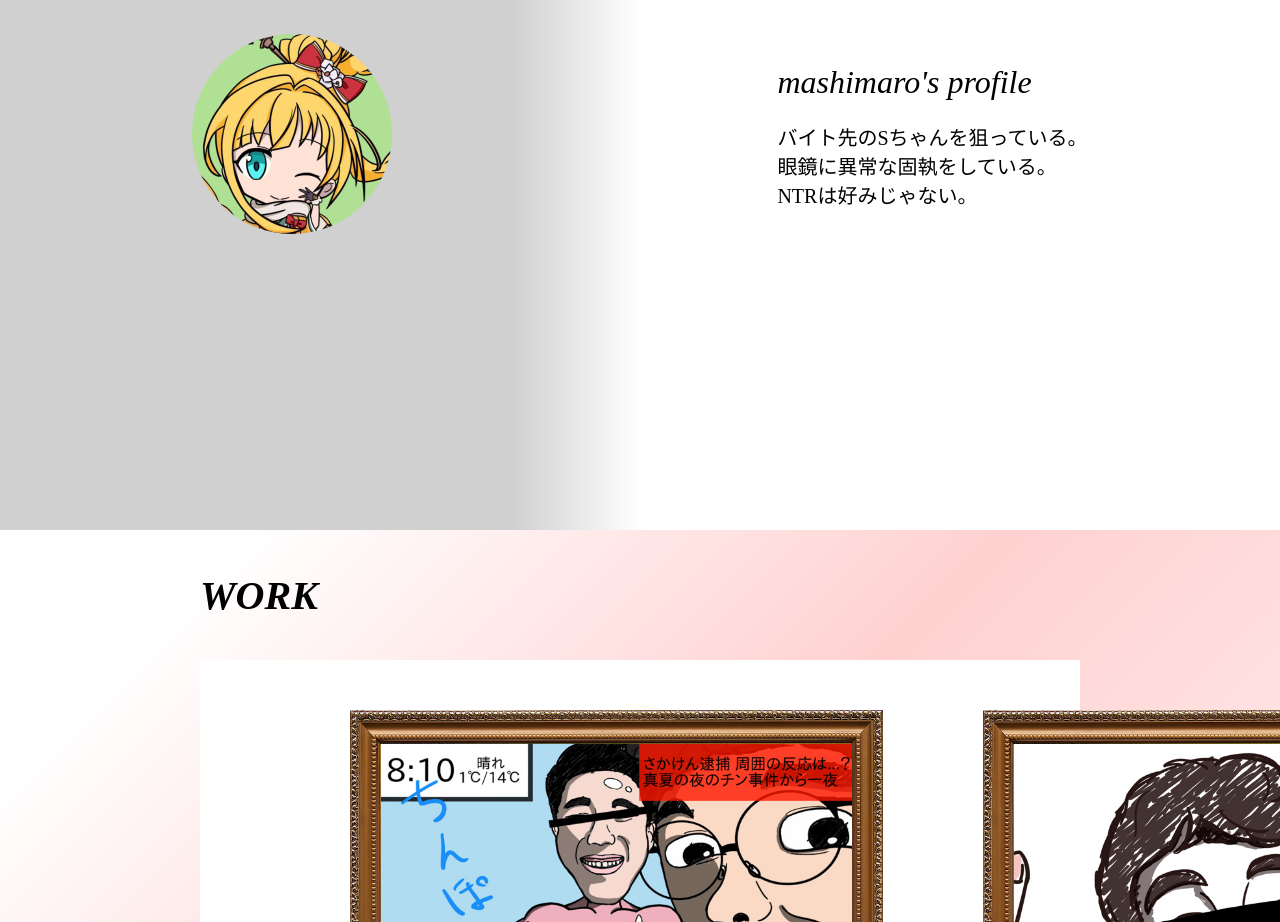
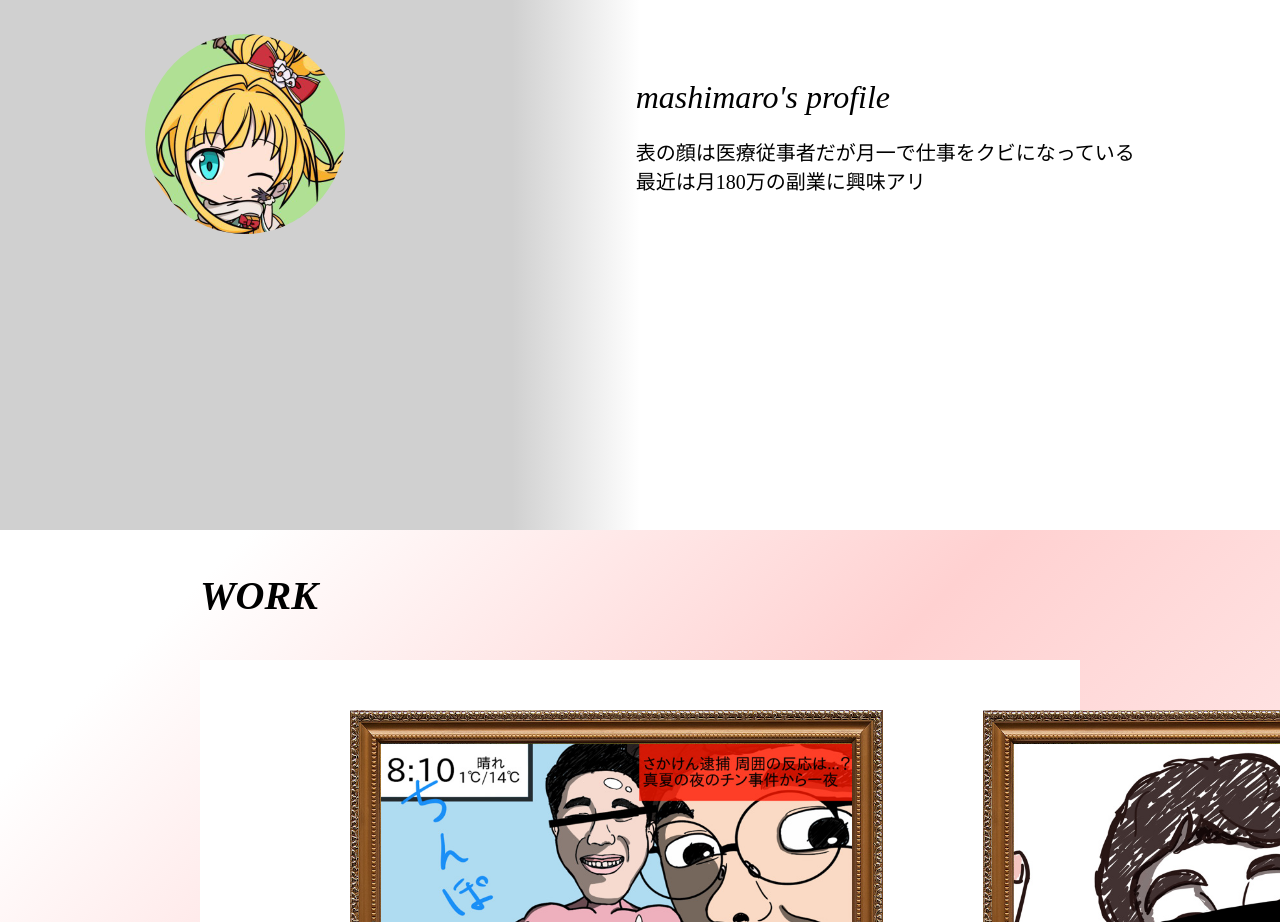
Before and after one commit to kiss-a/kissa02, a plain HTML site: page index.html in a window 1280 px wide. Shown: the part 1140-2062 px from the top of the page. Drawn offline with Linux system fonts and the light colour scheme.

Commit message:
Update index.html

```diff
--- a/index.html
+++ b/index.html
@@ -36,9 +36,9 @@
             </div>
             <div class="Profile_option">
                 <h1>mashimaro's profile</h1>
-                <p>バイト先のSちゃんを狙っている。<br>
-                眼鏡に異常な固執をしている。<br>
-                  NTRは好みじゃない。
+                <p>表の顔は医療従事者だが月一で仕事をクビになっている<br>
+                最近は月180万の副業に興味アリ<br>
+
                 </p>
             </div>
           </div>
```
